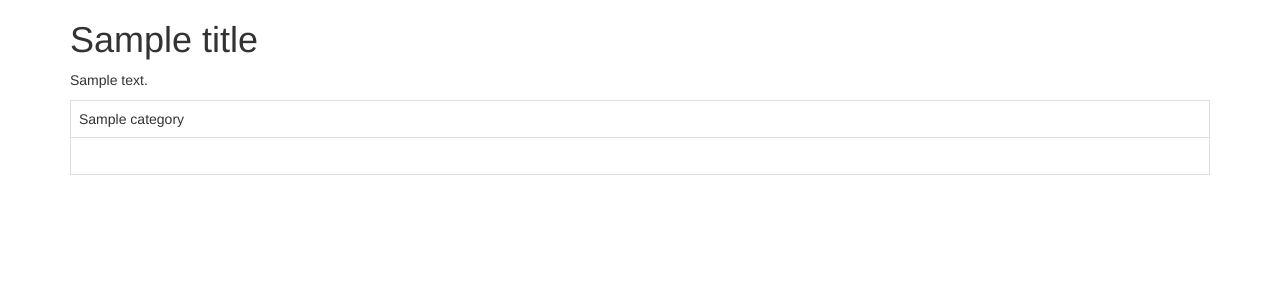
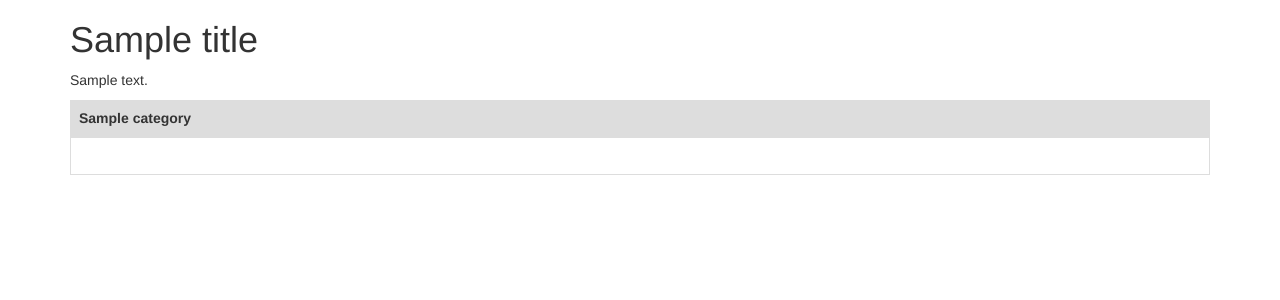
Before and after one commit to adrianko/maester, a Django app: template core/templates/core/board.html in a window 1280 px wide. Shown: the top 300 px of the page. Run offline with Django 3.2, Linux system fonts and the light colour scheme; tables that the repository leaves empty hold one stand-in row (values such as "Sample post"); the template is opened without the code that fills it: values that come from a table or form of the project are taken from there, most other values are stand-ins (such as "Sample title", 1, 10 or a date in 2020); lists and menus that the app fills with data are empty; parts of the project's set-up code (start-up, migrations or seed data) failed here and were passed over; some libraries are stand-ins or nearby versions.

Commit message:
table header styling

```diff
--- a/core/templates/core/board.html
+++ b/core/templates/core/board.html
@@ -4,16 +4,20 @@
             <h1>{{ title }}</h1>
             <p>{{ description }}</p>
             <table class="table">
+                <thead>
                     <tr>
                     {% for c in categories %}
-                    <td>{{ c.title }}</td>
+                        <th>{{ c.title }}</th>
                     {% endfor %}
                     </tr>
+                </thead>
+                <tbody>
                     <tr>
                     {% for c in categories %}
                         <td>&nbsp;</td>
                     {% endfor %}
                     </tr>
+                <tbody>
             </table>
         </div>
 {% endblock %}
--- a/static/css/main.css
+++ b/static/css/main.css
@@ -1 +1 @@
-.table tr td{border:1px solid #ddd}
+.table tr th{background:#ddd}.table tr td,.table tr th{border:1px solid #ddd}
--- a/static/css/main.less
+++ b/static/css/main.less
@@ -1,4 +1,10 @@
-@tbl-border: 1px solid #ddd;
-.table tr td {
+@tbl-bg: #ddd;
+@tbl-border: 1px solid @tbl-bg;
+
+.table tr th{
+    background: @tbl-bg;
+}
+
+.table tr td, .table tr th {
     border: @tbl-border;
 }
```
Lines whose indentation alone changed are shown as unchanged.
